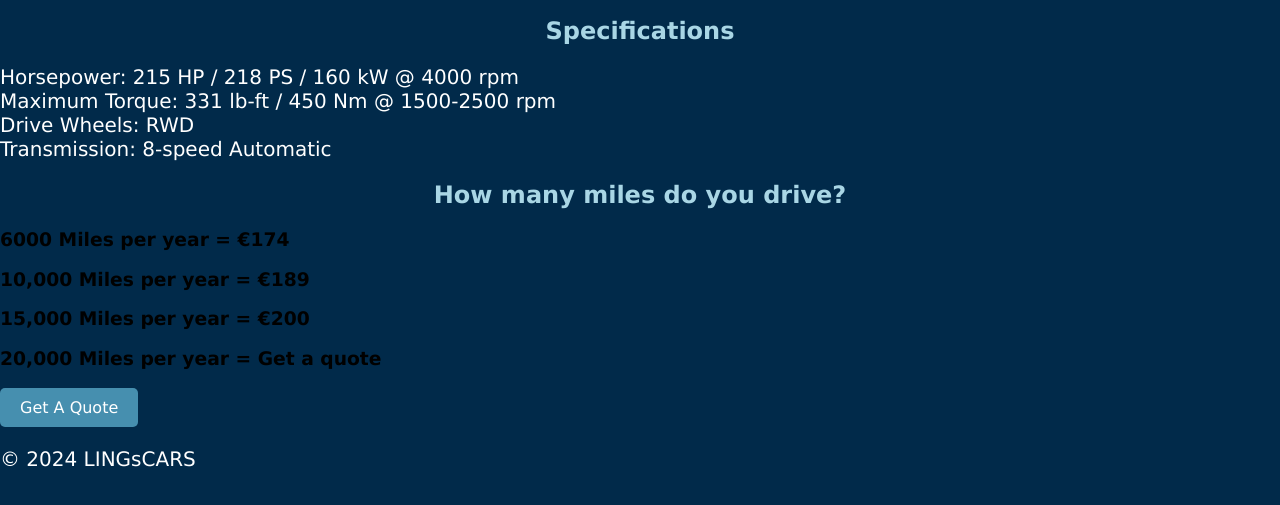
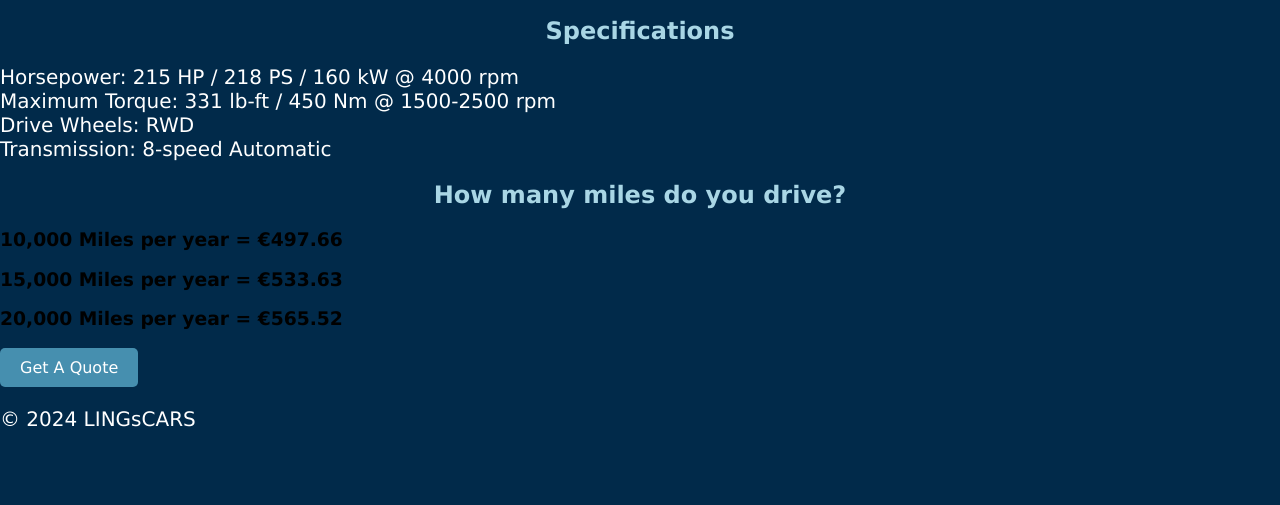
Before and after one commit to VCCT-WEDE5020-2024-G1/ST10434183_AlexMugaviri_GRP1_WEB5020_POE_PART_2, a plain HTML site: page bmw.html in a window 1280 px wide. Shown: the part 145-650 px from the top of the page. Drawn offline with Linux system fonts and the light colour scheme.

Commit message:
Summaries

```diff
--- a/bmw.html
+++ b/bmw.html
@@ -28,10 +28,9 @@
     </p>
 
     <h2>How many miles do you drive?</h2>
-    <h3>6000 Miles per year = €174</h3>
-    <h3>10,000 Miles per year = €189</h3>
-    <h3>15,000 Miles per year = €200</h3>
-    <h3>20,000 Miles per year = Get a quote</h3>
+    <h3>10,000 Miles per year = €497.66</h3>
+    <h3>15,000 Miles per year = €533.63</h3>
+    <h3>20,000 Miles per year = €565.52</h3>
 
     <a href="Quote.html" class="nav-btn">Get A Quote</a>
 
```
